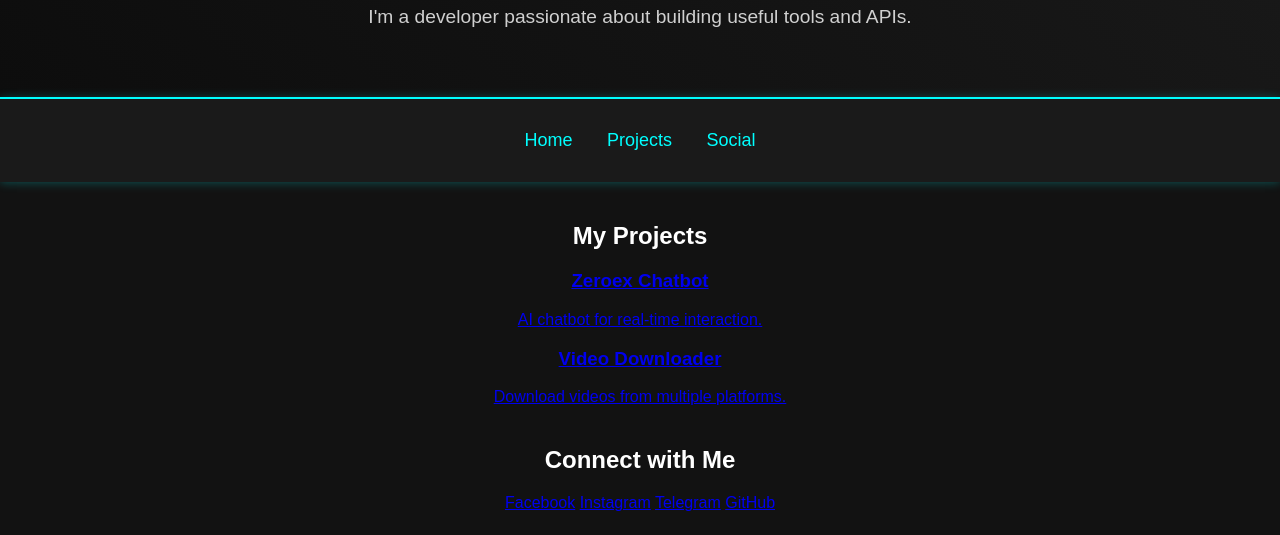
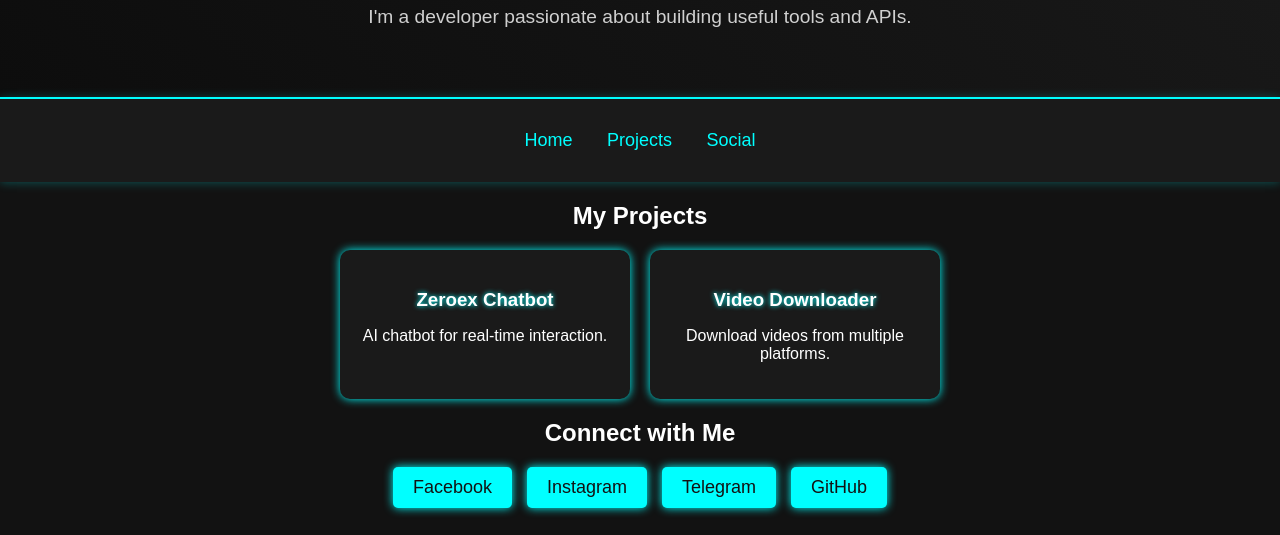
Before and after one commit to ZeroEx-0X/my-portfolio, a website: page views/index.html in a window 1280 px wide. Shown: the part 265-800 px from the top of the page. Drawn offline with Linux system fonts and the light colour scheme.

Commit message:
Update styles.css

```diff
--- a/public/styles.css
+++ b/public/styles.css
@@ -79,32 +79,59 @@
     box-shadow: 0 0 15px #00ffff;
 }
 
-/* Projects Section */
-#projects {
-    margin: 40px 0;
+/* PROJECT SECTION */
+.project-container {
+    display: flex;
+    justify-content: center;
+    gap: 20px;
+    margin-top: 20px;
 }
 
-#projects ul {
-    list-style: none;
-    padding: 0;
+.project-card {
+    background: #1a1a1a;
+    padding: 20px;
+    border-radius: 10px;
+    text-align: center;
+    width: 250px;
+    box-shadow: 0 0 10px #00ffff;
+    transition: 0.3s;
+    text-decoration: none;
+    color: white;
 }
 
-#projects ul li {
-    margin: 10px 0;
-    font-size: 1.2rem;
+.project-card:hover {
+    box-shadow: 0 0 15px #00ffff;
+    transform: scale(1.05);
 }
 
-#projects ul li a {
-    color: #00ffff;
+.project-card h3 {
+    margin-bottom: 10px;
+    text-shadow: 0 0 5px #00ffff;
+}
+
+/* SOCIAL SECTION */
+.social-container {
+    display: flex;
+    justify-content: center;
+    gap: 15px;
+    margin-top: 20px;
+}
+
+.social-btn {
+    background: #00ffff;
+    color: #121212;
+    padding: 10px 20px;
+    border-radius: 5px;
     text-decoration: none;
-    font-weight: bold;
+    font-size: 18px;
+    box-shadow: 0 0 10px #00ffff;
     transition: 0.3s;
 }
 
-#projects ul li a:hover {
-    text-shadow: 0 0 10px #00ffff;
+.social-btn:hover {
+    background: #009999;
+    box-shadow: 0 0 15px #00ffff;
 }
-
 /* Chatbox */
 #chat-container {
     width: 50%;
```
